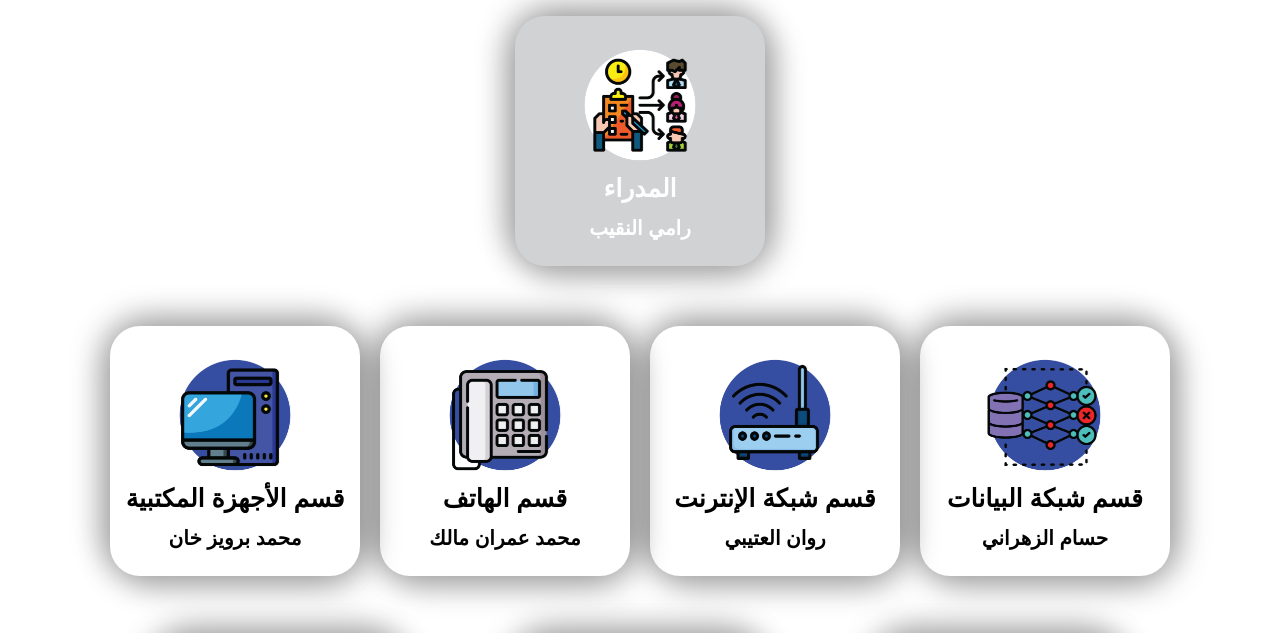
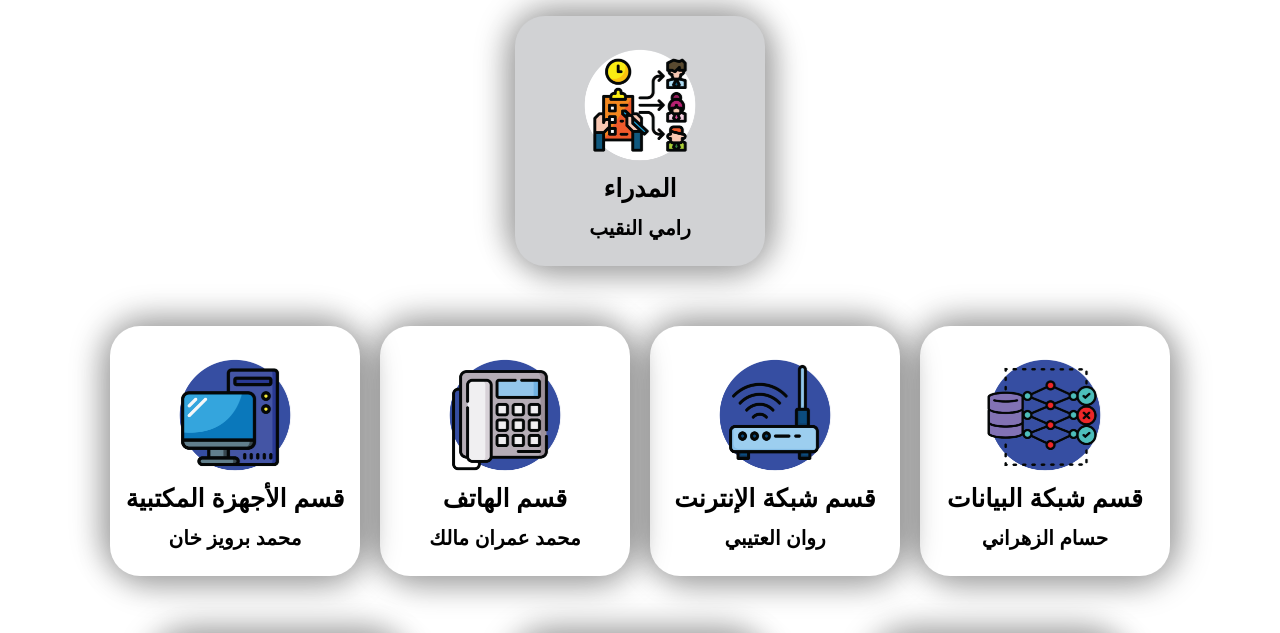
Before and after one commit to daghustani/best-employee, a plain HTML site: page index.html in a window 1280 px wide. Shown: the part 97-730 px from the top of the page. Drawn offline with Linux system fonts and the light colour scheme.

Commit message:
first commit

```diff
--- a/index.html
+++ b/index.html
@@ -45,7 +45,7 @@
                 <div class="card 1">
                     <div class="card_image"> <img src="./img/img-08.png" />
                     </div>
-                    <div class="card_title text-white">
+                    <div class="card_title title-white">
                         <p class="mb-0"> المدراء<br>
                             <span class="card_title1" id="SERVER"> رامي النقيب
                             </span>
```
